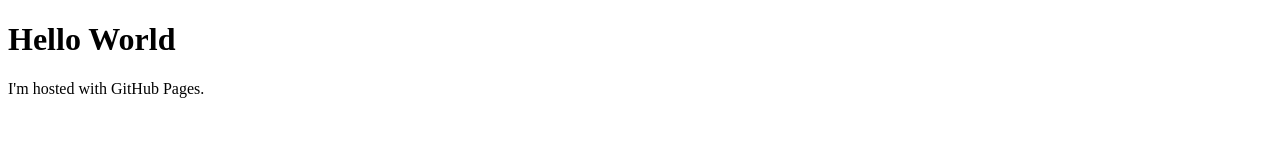
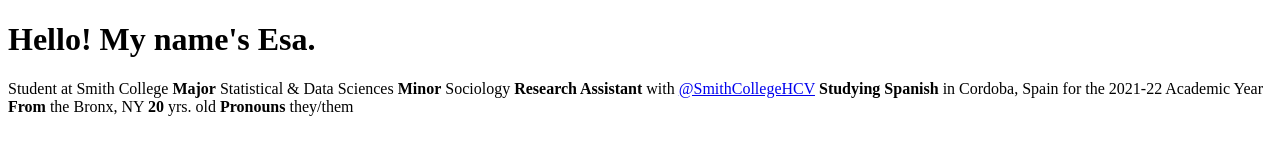
Before and after one commit to esaschenck/esaschenck.github.io, a plain HTML site: page index.html in a window 1280 px wide. Drawn offline with Linux system fonts and the light colour scheme.

Commit message:
Update index.html

```diff
--- a/index.html
+++ b/index.html
@@ -1,7 +1,21 @@
 <!DOCTYPE html>
 <html>
 <body>
-<h1>Hello World</h1>
-<p>I'm hosted with GitHub Pages.</p>
+<h1>Hello! My name's Esa.</h1>
+<p>Student at Smith College
+
+    <b>Major</b> Statistical & Data Sciences
+
+    <b>Minor</b> Sociology
+
+    <b>Research Assistant</b> with <a href="https://github.com/SmithCollegeHCV">@SmithCollegeHCV</a>
+
+    <b>Studying Spanish</b> in Cordoba, Spain for the 2021-22 Academic Year
+
+    <b>From</b> the Bronx, NY
+
+    <b>20</b> yrs. old
+
+    <b>Pronouns</b> they/them</p>
 </body>
 </html>
```
